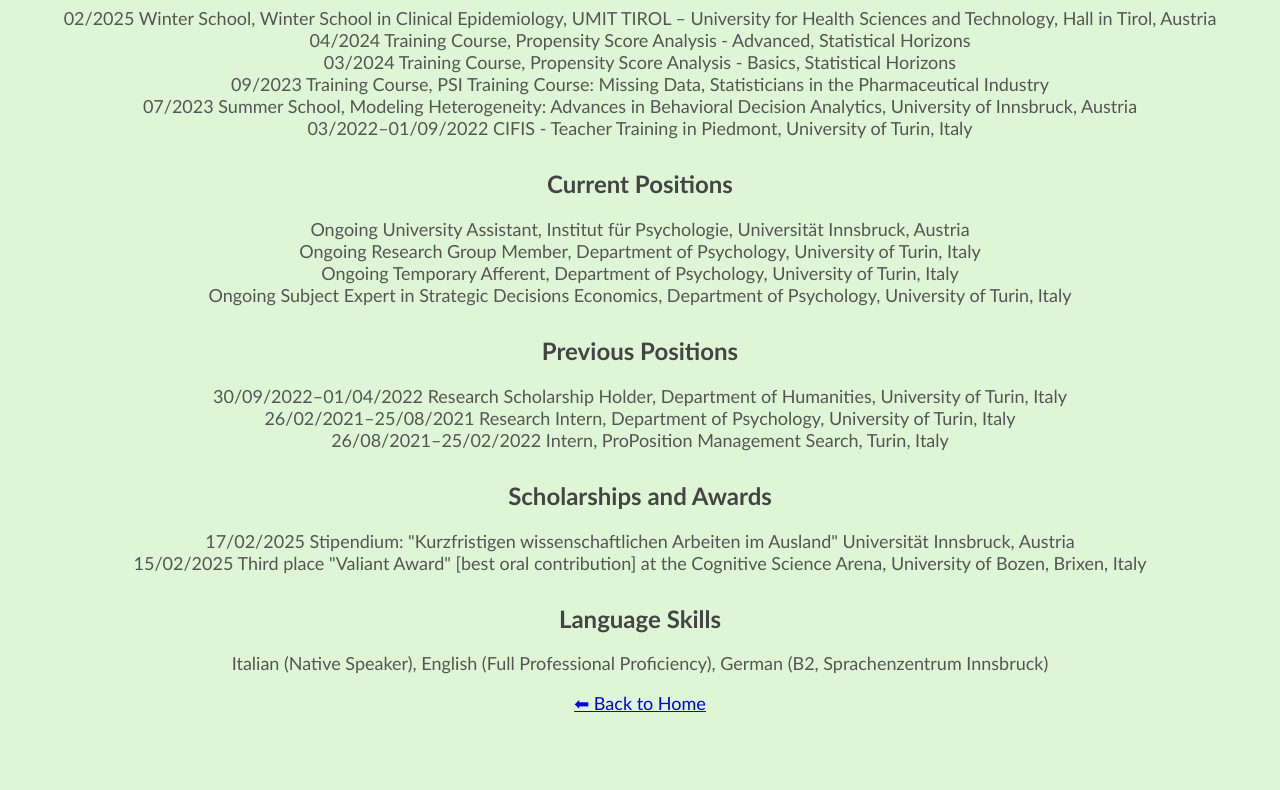
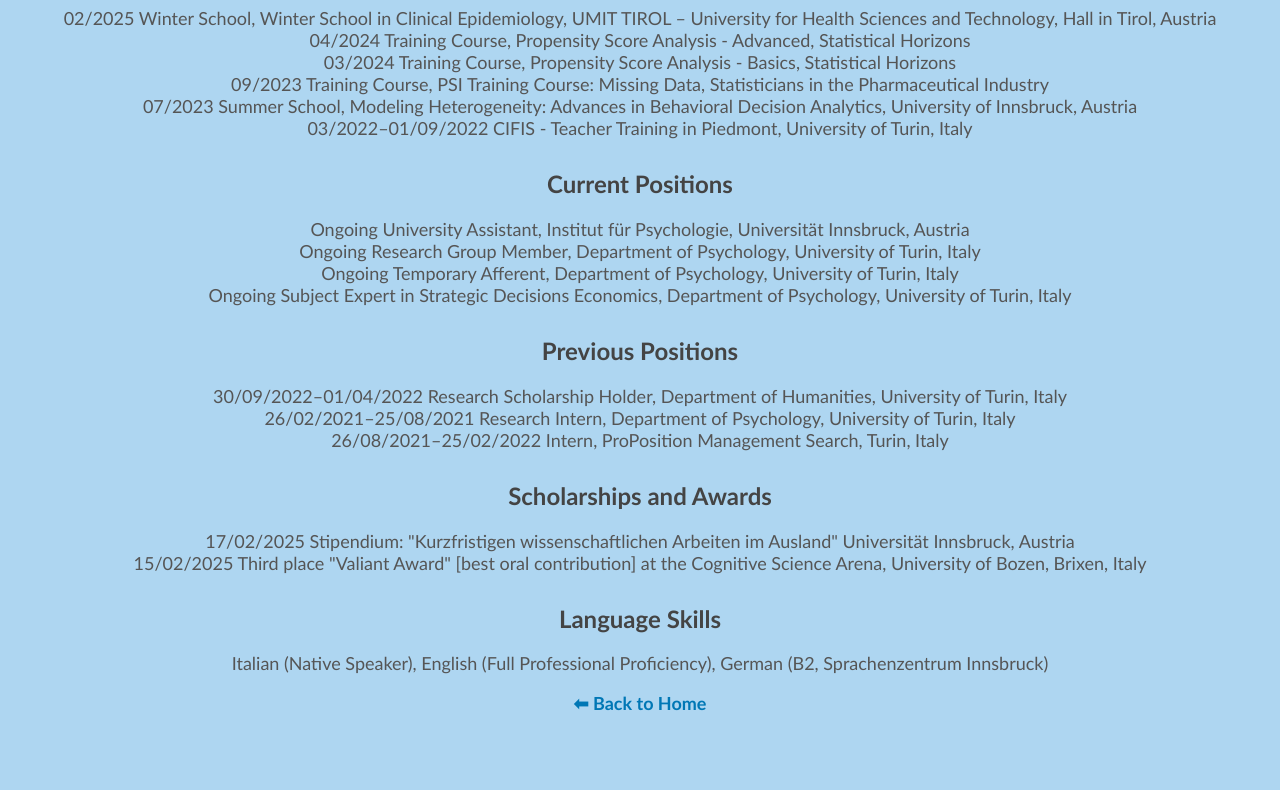
Before and after one commit to ialfarone/ialfarone.github.io, a plain HTML site: page cv.html in a window 1280 px wide. Shown: the part 527-1317 px from the top of the page. Drawn offline with Linux system fonts and the light colour scheme.

Commit message:
Update cv.html
tiny changes style

```diff
--- a/cv.html
+++ b/cv.html
@@ -5,12 +5,14 @@
     <meta name="viewport" content="width=device-width, initial-scale=1.0">
     <title>Irene Alfarone - CV</title>
     <style>
-        body { font-family: Trebuchet MS; text-align: center; padding: 50px; background-color: #DEF6D6; }
+        body { font-family: Trebuchet MS; text-align: center; padding: 50px; }
         h1 { color: #333; }
         h2 { color: #444; margin-top: 30px; }
         p { font-size: 18px; color: #555; }
+        a { color: #0077b5; text-decoration: none; font-weight: bold; }
         nav { margin-bottom: 30px; }
     </style>
+
 </head>
 <body bgcolor=" #aed6f1">
     <nav>
```
